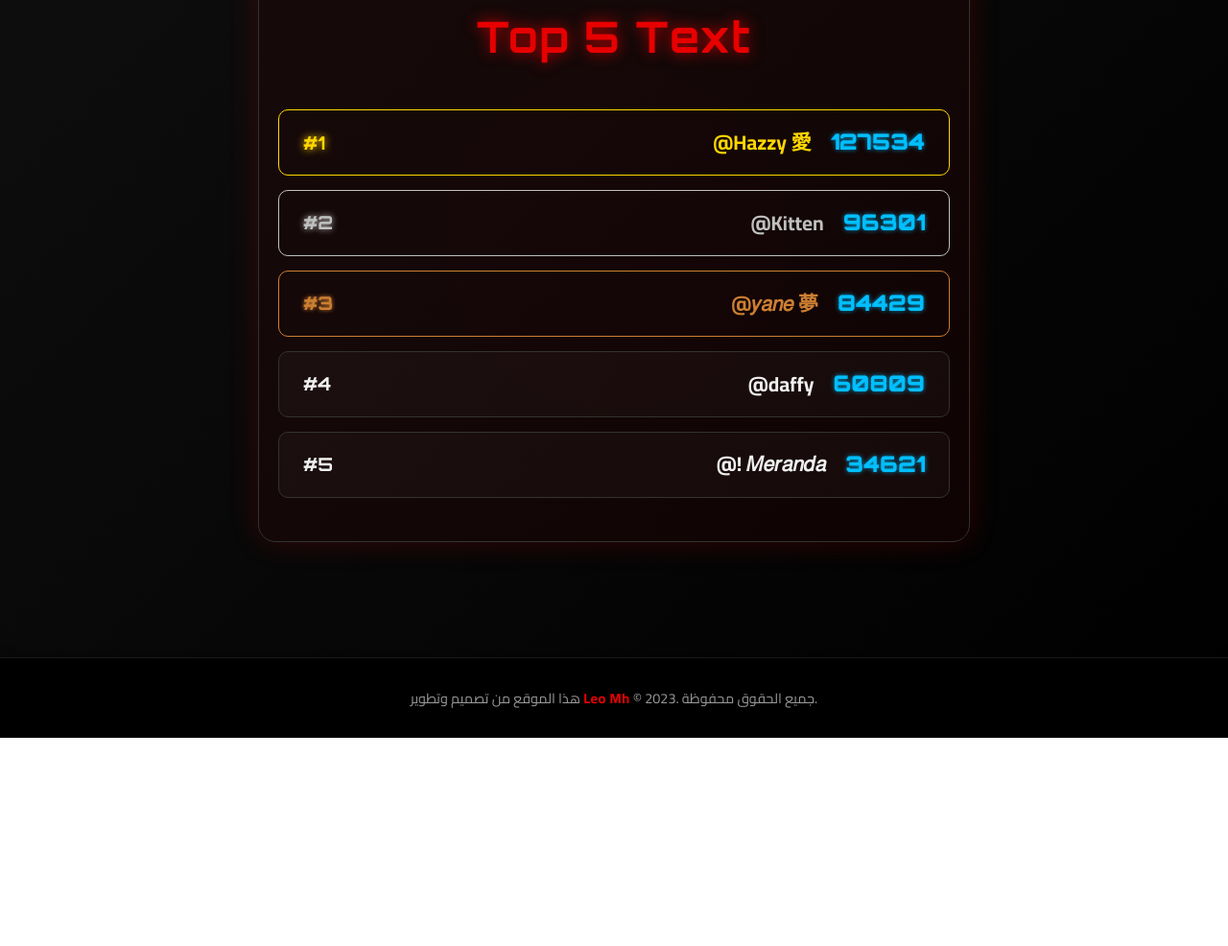
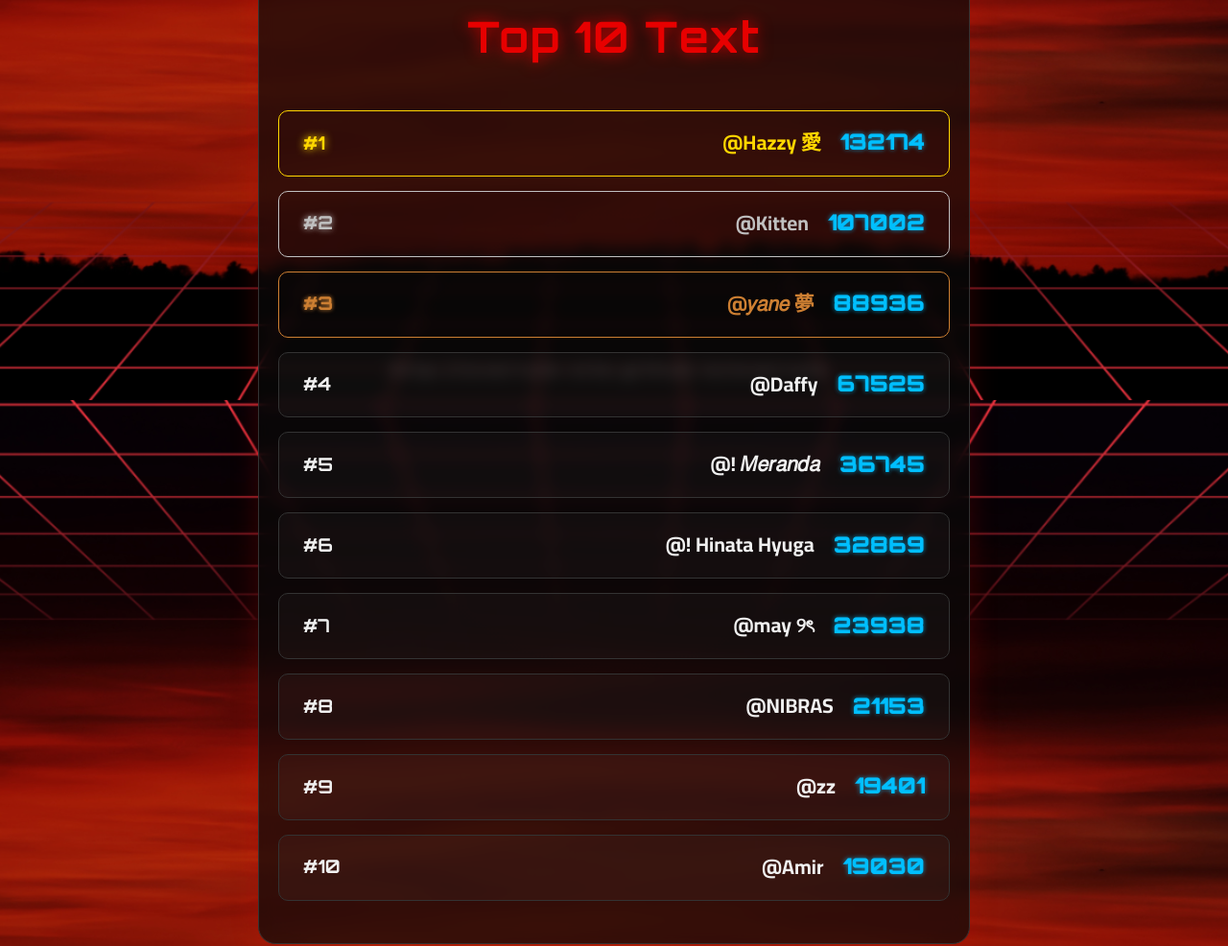
Before and after one commit to overrule-site/overrule, a plain HTML site: page text.html in a window 1280 px wide. Shown: the part 383-1369 px from the top of the page at 96% size. Before the commit the page ends 1152 px from the top, so only its background shows below. Drawn offline with Linux system fonts and the light colour scheme.

Commit message:
Update text.html

```diff
--- a/text.html
+++ b/text.html
@@ -26,7 +26,8 @@
     body {
       margin: 0;
       font-family: 'Cairo', sans-serif;
-      background: linear-gradient(135deg, var(--gradient-start), var(--gradient-end));
+      background: url('banner.png') no-repeat center center fixed; /* Updated background */
+      background-size: cover;
       color: var(--text-light);
       text-align: center;
       line-height: 1.6;
@@ -139,7 +140,7 @@
 
     /* Header for sub-pages */
     .sub-page-header {
-      background: linear-gradient(135deg, var(--dark-red), var(--primary-red));
+      background: linear-gradient(135deg, rgba(163,0,0,0.8), rgba(231,0,0,0.8)); /* Added transparency for background image */
       padding: 60px 20px;
       position: relative;
       overflow: hidden;
@@ -178,6 +179,8 @@
       box-shadow: 0 0 30px rgba(var(--primary-red-rgb), 0.2);
       position: relative;
       overflow: hidden;
+      backdrop-filter: blur(8px); /* Added blur for readability over background image */
+      background-color: rgba(10, 10, 10, 0.7); /* Slightly darker, semi-transparent background */
     }
 
     .leaderboard-container::before {
@@ -350,32 +353,57 @@
 
   <main>
     <div class="leaderboard-container">
-      <h2 class="leaderboard-title">Top 5 Text <span style="font-size: 0.8em;"></span></h2>
+      <h2 class="leaderboard-title">Top 10 Text <span style="font-size: 0.8em;"></span></h2>
       <ul class="leaderboard-list">
         <li class="leaderboard-item">
           <span class="rank gold">#1</span>
           <span class="username gold">@Hazzy 愛</span>
-          <span class="xp">127534</span>
+          <span class="xp">132174</span>
         </li>
         <li class="leaderboard-item">
           <span class="rank silver">#2</span>
           <span class="username silver">@Kitten</span>
-          <span class="xp">96301</span>
+          <span class="xp">107002</span>
         </li>
         <li class="leaderboard-item">
           <span class="rank bronze">#3</span>
           <span class="username bronze">@𝑦𝑎𝑛𝑒 夢</span>
-          <span class="xp">84429</span>
+          <span class="xp">88936</span>
         </li>
         <li class="leaderboard-item">
           <span class="rank">#4</span>
-          <span class="username">@daffy</span>
-          <span class="xp">60809</span>
+          <span class="username">@Daffy</span>
+          <span class="xp">67525</span>
         </li>
         <li class="leaderboard-item">
           <span class="rank">#5</span>
           <span class="username">@! 𝑀𝑒𝑟𝑎𝑛𝑑𝑎</span>
-          <span class="xp">34621</span>
+          <span class="xp">36745</span>
+        </li>
+        <li class="leaderboard-item">
+          <span class="rank">#6</span>
+          <span class="username">@! Hinata Hyuga</span>
+          <span class="xp">32869</span>
+        </li>
+        <li class="leaderboard-item">
+          <span class="rank">#7</span>
+          <span class="username">@may ୨ৎ</span>
+          <span class="xp">23938</span>
+        </li>
+        <li class="leaderboard-item">
+          <span class="rank">#8</span>
+          <span class="username">@NIBRAS</span>
+          <span class="xp">21153</span>
+        </li>
+        <li class="leaderboard-item">
+          <span class="rank">#9</span>
+          <span class="username">@zz</span>
+          <span class="xp">19401</span>
+        </li>
+        <li class="leaderboard-item">
+          <span class="rank">#10</span>
+          <span class="username">@Amir</span>
+          <span class="xp">19030</span>
         </li>
       </ul>
     </div>
```
